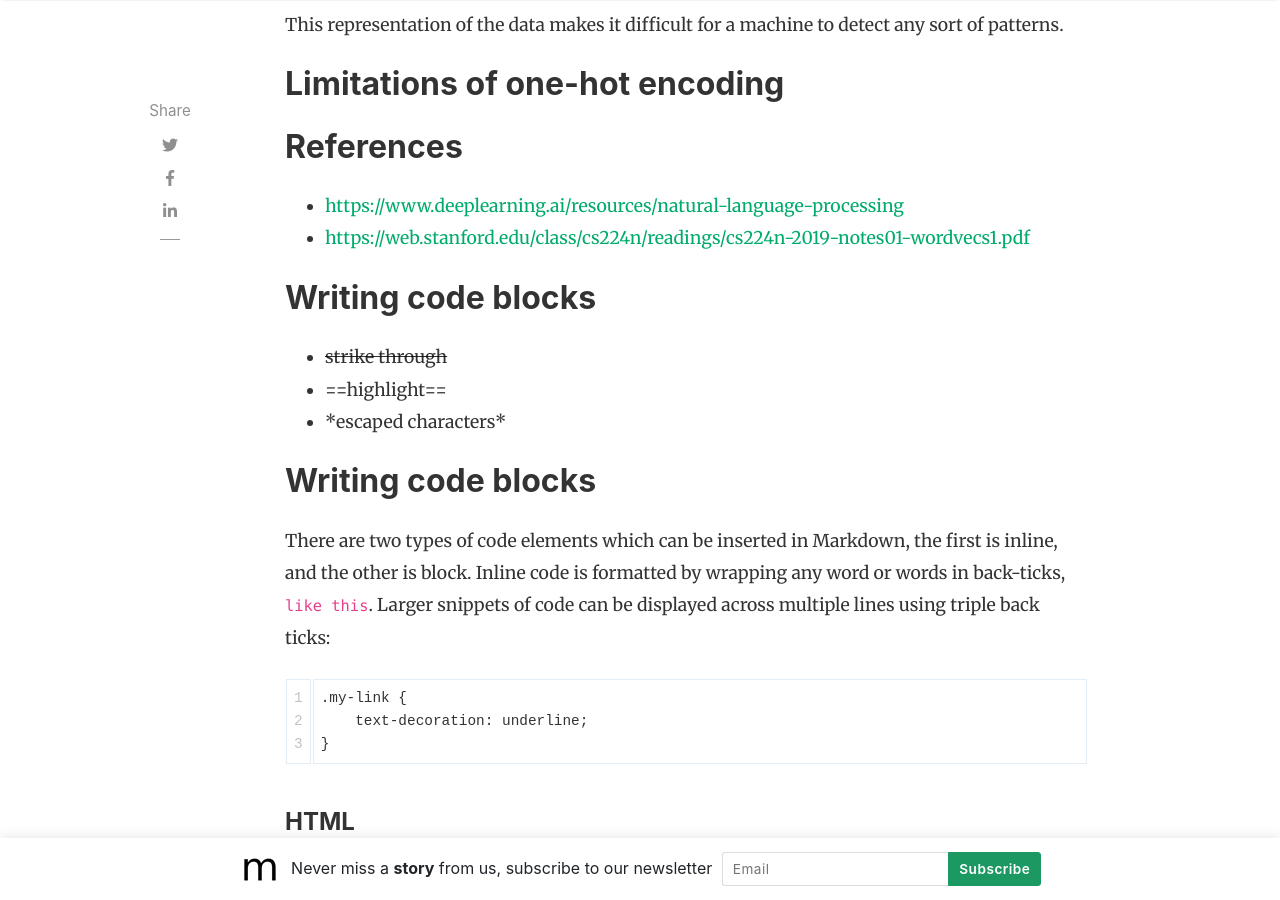
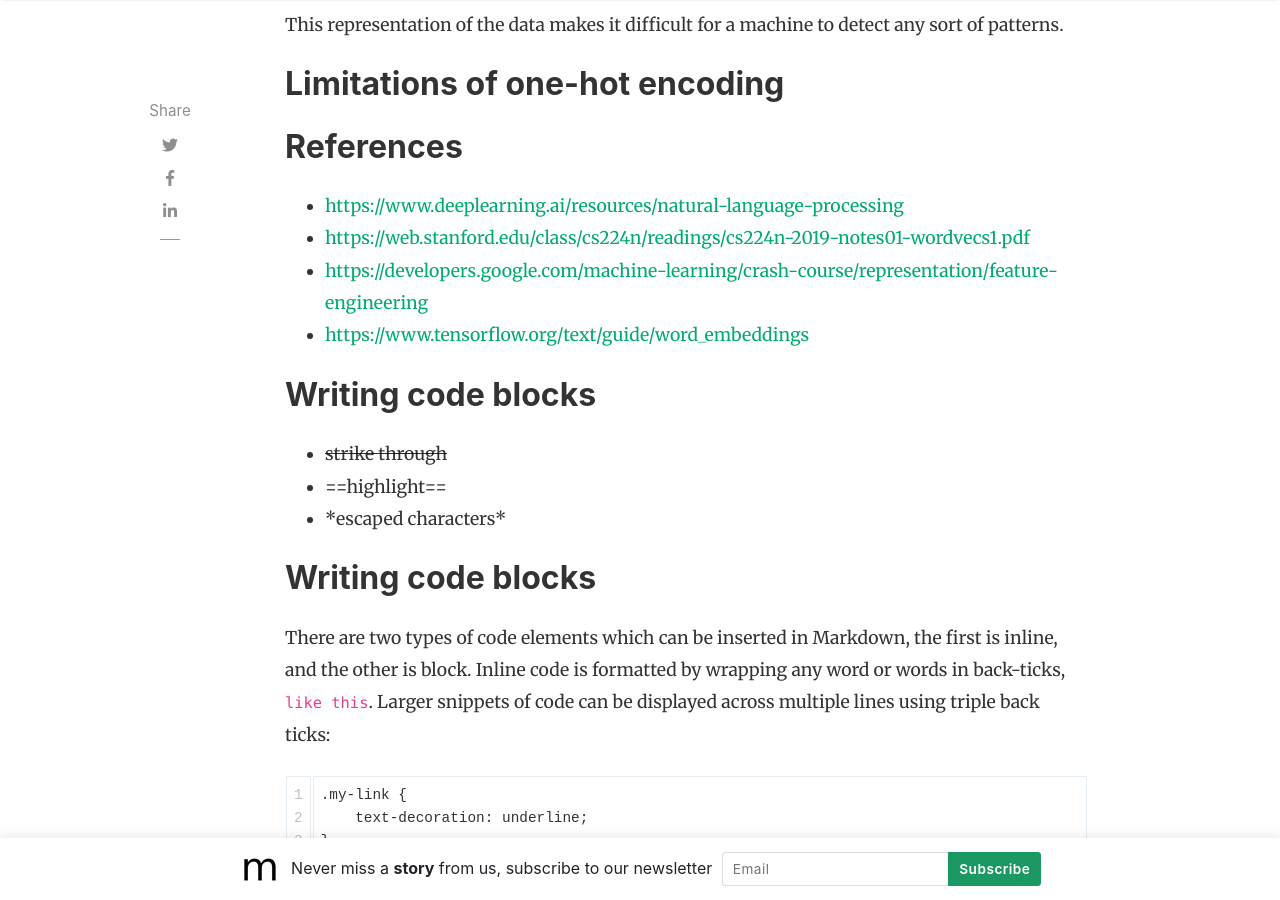
Before and after one commit to slsu0424/slsu0424.github.io, a Jekyll site: the page built from _posts/2023-07-27-test.md, in a window 1280 px wide and 900 px high, scrolled down 4763 px. Built offline with Jekyll 4.4.1, drawn with Linux system fonts in a browser that asks for light colours; nearby versions of some CDN libraries; comment, search, counter and statistics services are not loaded.

Commit message:
Update 2023-07-27-test.md

```diff
--- a/_posts/2023-07-27-test.md
+++ b/_posts/2023-07-27-test.md
@@ -64,6 +64,8 @@ This representation of the data makes it difficult for a machine to detect any s
 ## References
 + <https://www.deeplearning.ai/resources/natural-language-processing>
 + <https://web.stanford.edu/class/cs224n/readings/cs224n-2019-notes01-wordvecs1.pdf>
++ <https://developers.google.com/machine-learning/crash-course/representation/feature-engineering>
++ <https://www.tensorflow.org/text/guide/word_embeddings>
 
 ## Writing code blocks
 
```
